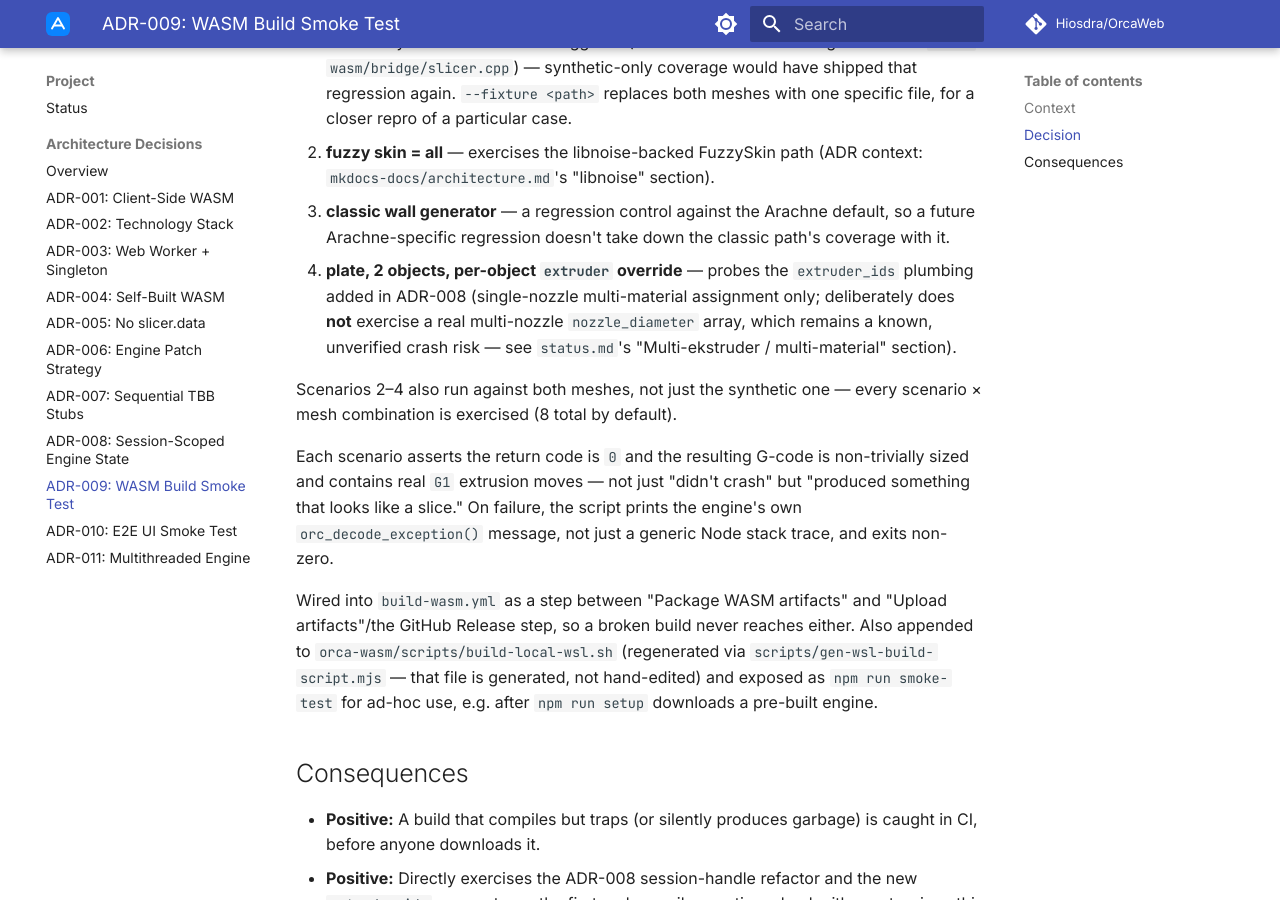
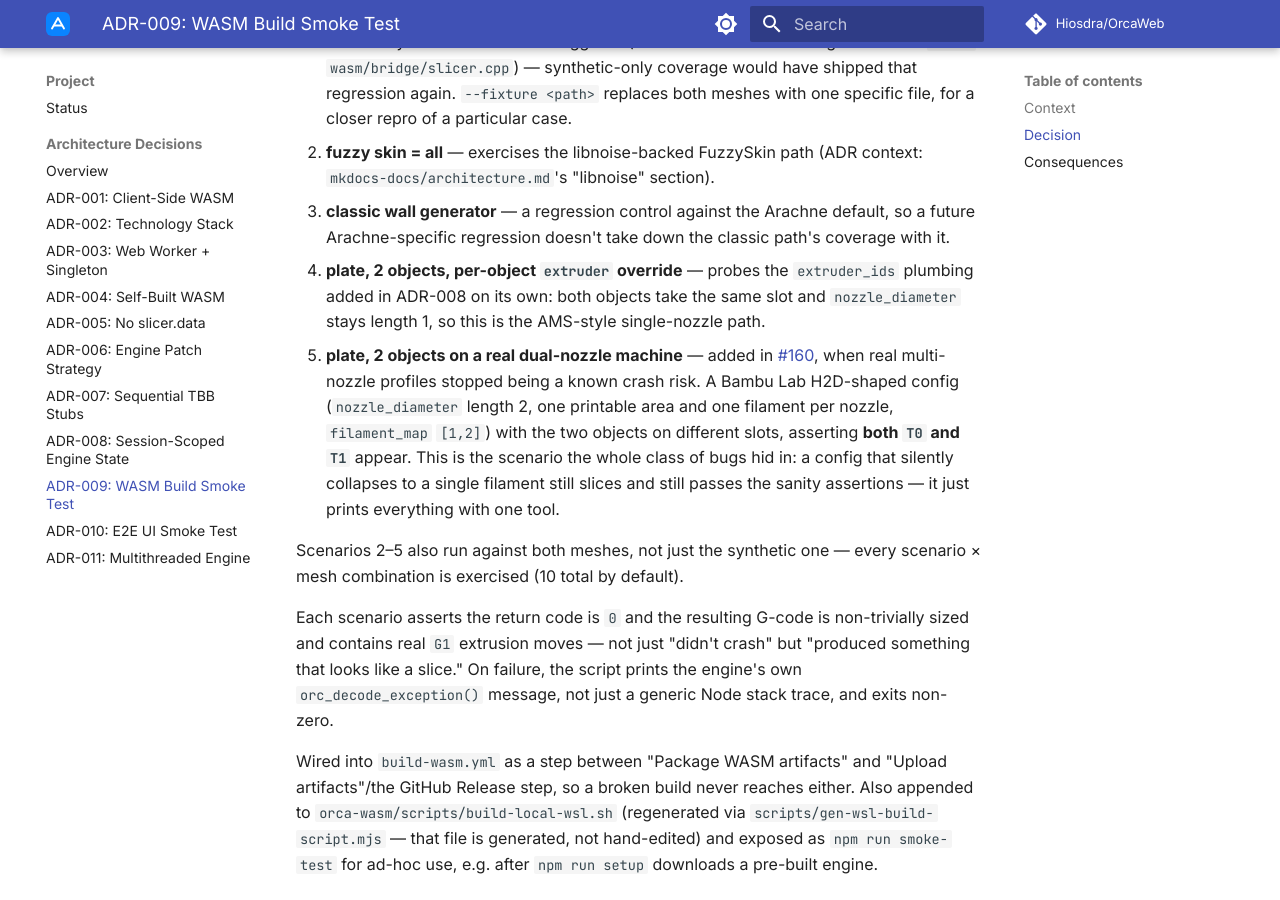
Before and after one commit to Hiosdra/OrcaWeb, an MkDocs documentation site: the page built from mkdocs-docs/adr/adr-009-wasm-smoke-test.md, in a window 1280 px wide and 900 px high, scrolled down 1076 px. Built offline with MkDocs 1.6.1 and Material for MkDocs 9.7.7, drawn with Linux system fonts in a browser that asks for light colours; comment, search, counter and statistics services are not loaded.

Commit message:
docs: retire the pre-#160 multi-nozzle diagnosis left in three places
status.md was updated when real multi-nozzle profiles started working, but
three other places still describe them as a known crash risk and attribute
that crash to the engine rejecting our single-extruder config. The actual
cause was our own serialization joining every multi-value option with ','
regardless of the separator the option's type requires.

- api-reference.md called orc_slice_multi's extruder_ids "not a multi-nozzle
  machine"; it names a filament slot either way, and filament_map decides.
- ADR-009 said the smoke test deliberately avoids a real multi-nozzle
  nozzle_diameter array — #160 added exactly that scenario, so the list gains
  it and the scenario x mesh count goes 8 -> 10.
- ADR-008 and fetch-orca-profiles.ts pointed at the status.md section #160
  deleted. The generator's second reason for stripping _passthrough from the
  bundled presets is the resolved crash; only the PlaceholderParser one still
  stands, so the comment now says so rather than reading as two live blockers.

Comments and docs only — no behaviour change.

Co-Authored-By: Claude Opus 4.8 <noreply@anthropic.com>

```diff
--- a/mkdocs-docs/adr/adr-009-wasm-smoke-test.md
+++ b/mkdocs-docs/adr/adr-009-wasm-smoke-test.md
@@ -51,13 +51,21 @@ calls end-to-end:
    default, so a future Arachne-specific regression doesn't take down the
    classic path's coverage with it.
 4. **plate, 2 objects, per-object `extruder` override** — probes the
-   `extruder_ids` plumbing added in ADR-008 (single-nozzle multi-material
-   assignment only; deliberately does **not** exercise a real multi-nozzle
-   `nozzle_diameter` array, which remains a known, unverified crash risk — see
-   `status.md`'s "Multi-ekstruder / multi-material" section).
+   `extruder_ids` plumbing added in ADR-008 on its own: both objects take the
+   same slot and `nozzle_diameter` stays length 1, so this is the AMS-style
+   single-nozzle path.
+5. **plate, 2 objects on a real dual-nozzle machine** — added in
+   [#160](https://github.com/Hiosdra/OrcaWeb/pull/160), when real multi-nozzle
+   profiles stopped being a known crash risk. A Bambu Lab H2D-shaped config
+   (`nozzle_diameter` length 2, one printable area and one filament per
+   nozzle, `filament_map` `[1,2]`) with the two objects on different slots,
+   asserting **both `T0` and `T1`** appear. This is the scenario the whole
+   class of bugs hid in: a config that silently collapses to a single filament
+   still slices and still passes the sanity assertions — it just prints
+   everything with one tool.
 
-Scenarios 2–4 also run against both meshes, not just the synthetic one — every
-scenario × mesh combination is exercised (8 total by default).
+Scenarios 2–5 also run against both meshes, not just the synthetic one — every
+scenario × mesh combination is exercised (10 total by default).
 
 Each scenario asserts the return code is `0` and the resulting G-code is
 non-trivially sized and contains real `G1` extrusion moves — not just "didn't
```
Also changed, not shown: mkdocs-docs/adr/adr-008-session-handle.md (+3 -3 lines), mkdocs-docs/api-reference.md (+6 -2 lines), 1 other file.
